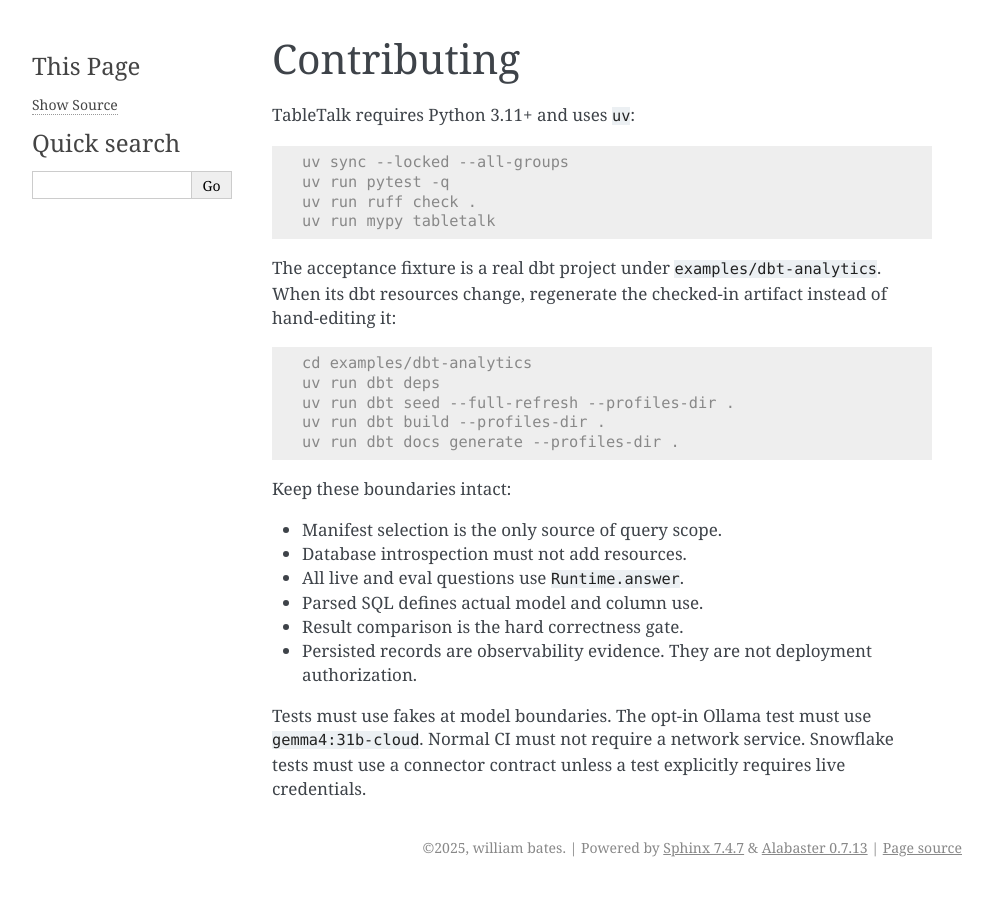
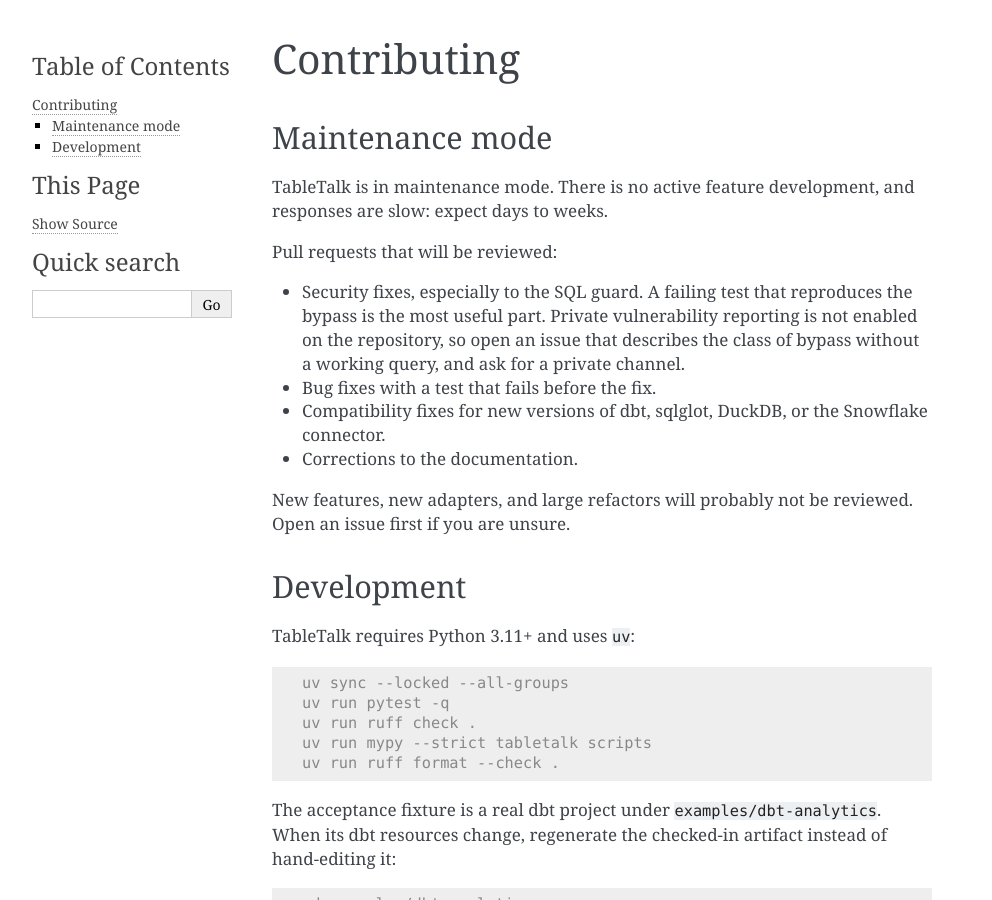
Before and after one commit to wtbates99/tabletalk, a Sphinx documentation site: the page built from docs/contributing.md, in a window 1280 px wide and 900 px high. Shown: the whole window, without its empty margins (148-1140 px from the left). Built offline with Sphinx 7.4.7, drawn with Linux system fonts in a browser that asks for light colours.

Commit message:
docs: honest status, exact security claims, and known limitations
- README Status section: alpha, maintenance mode, what is verified offline,
  and what is not (real Snowflake, Claude Desktop config, the badge, real
  source freshness, live models other than the recorded runs).
- Replace "prove" and "security boundary" wording with what is enforced:
  the SQL AST guard, scope, sensitive columns, row limits, and scan budget.
- Known limitations: function denylist, no connection-level hardening, the
  DuckDB/SQLite timeout may not cancel, keyword-inferred sensitivity, and a
  computed LIMIT that is not capped (found while writing this).
- docs/security-model.md with the detail and a recommended deployment.
- Maintenance-mode note in docs/contributing.md.

Claude-Session: https://claude.ai/code/session_011epintR4pdwiZFdinzDBNK

````diff
--- a/docs/contributing.md
+++ b/docs/contributing.md
@@ -1,4 +1,25 @@
 # Contributing
+
+## Maintenance mode
+
+TableTalk is in maintenance mode. There is no active feature development, and
+responses are slow: expect days to weeks.
+
+Pull requests that will be reviewed:
+
+- Security fixes, especially to the SQL guard. A failing test that reproduces
+  the bypass is the most useful part. Private vulnerability reporting is not
+  enabled on the repository, so open an issue that describes the class of
+  bypass without a working query, and ask for a private channel.
+- Bug fixes with a test that fails before the fix.
+- Compatibility fixes for new versions of dbt, sqlglot, DuckDB, or the
+  Snowflake connector.
+- Corrections to the documentation.
+
+New features, new adapters, and large refactors will probably not be reviewed.
+Open an issue first if you are unsure.
+
+## Development
 
 TableTalk requires Python 3.11+ and uses `uv`:
 
@@ -6,7 +27,8 @@ TableTalk requires Python 3.11+ and uses `uv`:
 uv sync --locked --all-groups
 uv run pytest -q
 uv run ruff check .
-uv run mypy tabletalk
+uv run mypy --strict tabletalk scripts
+uv run ruff format --check .
 ```
 
 The acceptance fixture is a real dbt project under `examples/dbt-analytics`. When its dbt resources
````
Also changed, not shown: README.md (+65 -9 lines), docs/architecture.md (+7 -5 lines), docs/index.md (+3 -2 lines), docs/security-model.md (added, +80 -0 lines).
